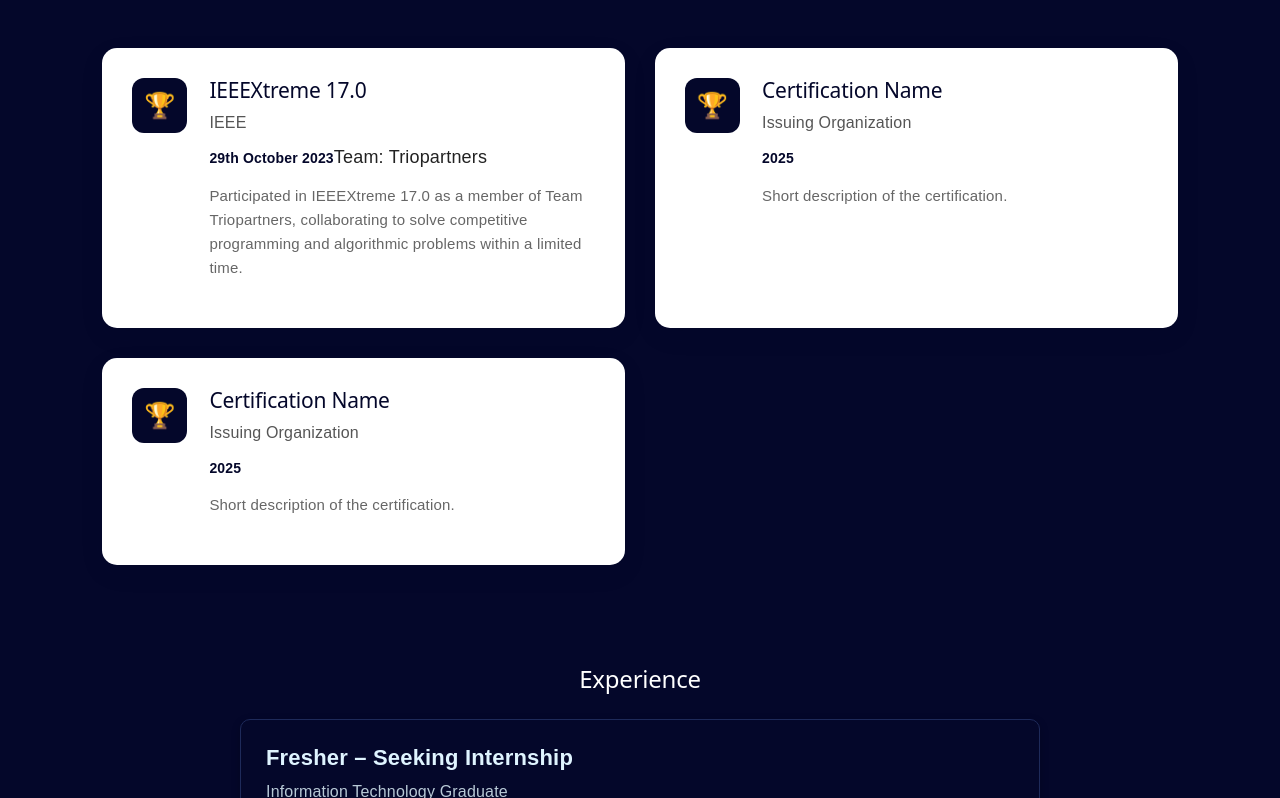
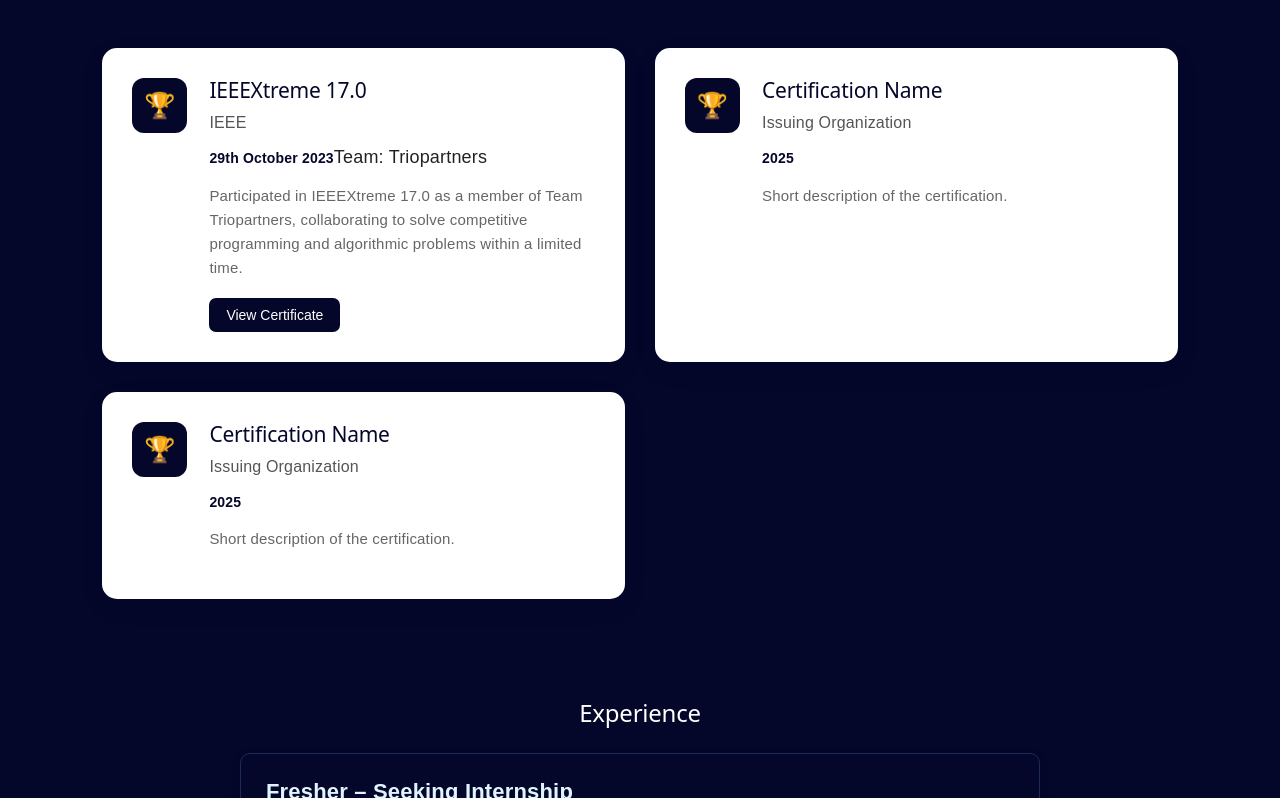
Before and after one commit to ishqafathima/My-Portfolio, a React (Vite) app: page / in a window 1280 px wide. Shown: the part 3487-4285 px from the top of the page. Built offline with nearby package versions, Linux system fonts and the light colour scheme.

Commit message:
update portfolio

```diff
--- a/src/sections/Certifications/Certifications.jsx
+++ b/src/sections/Certifications/Certifications.jsx
@@ -13,21 +13,21 @@ function Certifications() {
       team: "Triopartners",
       description:
         "Participated in IEEEXtreme 17.0 as a member of Team Triopartners, collaborating to solve competitive programming and algorithmic problems within a limited time.",
-      pdf: "/Certificates/IEEEXtreme 1",
+      pdf: "/Certificates/IEEEXtreme 17.0.pdf",
     },
     {
       title: "Certification Name",
       issuer: "Issuing Organization",
       date: "2025",
       description: "Short description of the certification.",
-      image: null,
+      pdf: null,
     },
     {
       title: "Certification Name",
       issuer: "Issuing Organization",
       date: "2025",
       description: "Short description of the certification.",
-      image: null,
+      pdf: null,
     },
   ];
 
@@ -69,11 +69,11 @@ function Certifications() {
 
                 <p>{certification.description}</p>
 
-                {certification.image && (
+                {certification.pdf && (
                   <button
                     className="view-certificate"
                     onClick={() =>
-                      setSelectedCertificate(certification.image)
+                      setSelectedCertificate(certification.pdf)
                     }
                   >
                     View Certificate
@@ -87,7 +87,7 @@ function Certifications() {
         </div>
       </div>
 
-      {/* Certificate Image Popup */}
+      {/* PDF Popup */}
       {selectedCertificate && (
         <div
           className="certificate-modal"
@@ -105,14 +105,16 @@ function Certifications() {
               ×
             </button>
 
-            <img
+            <iframe
               src={selectedCertificate}
-              alt="Certificate"
+              title="Certificate"
+              className="certificate-pdf"
             />
 
           </div>
         </div>
       )}
+
     </section>
   );
 }
```
